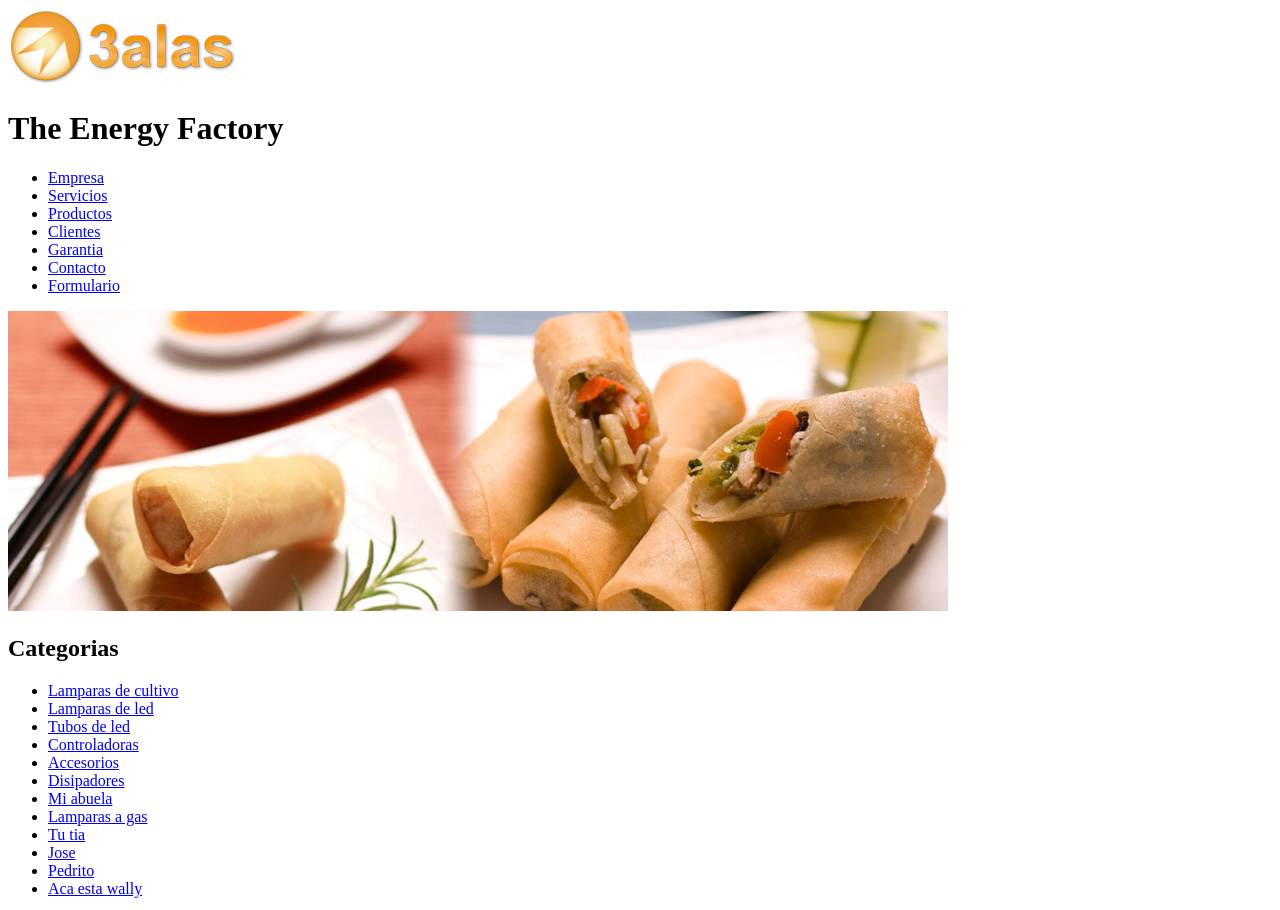
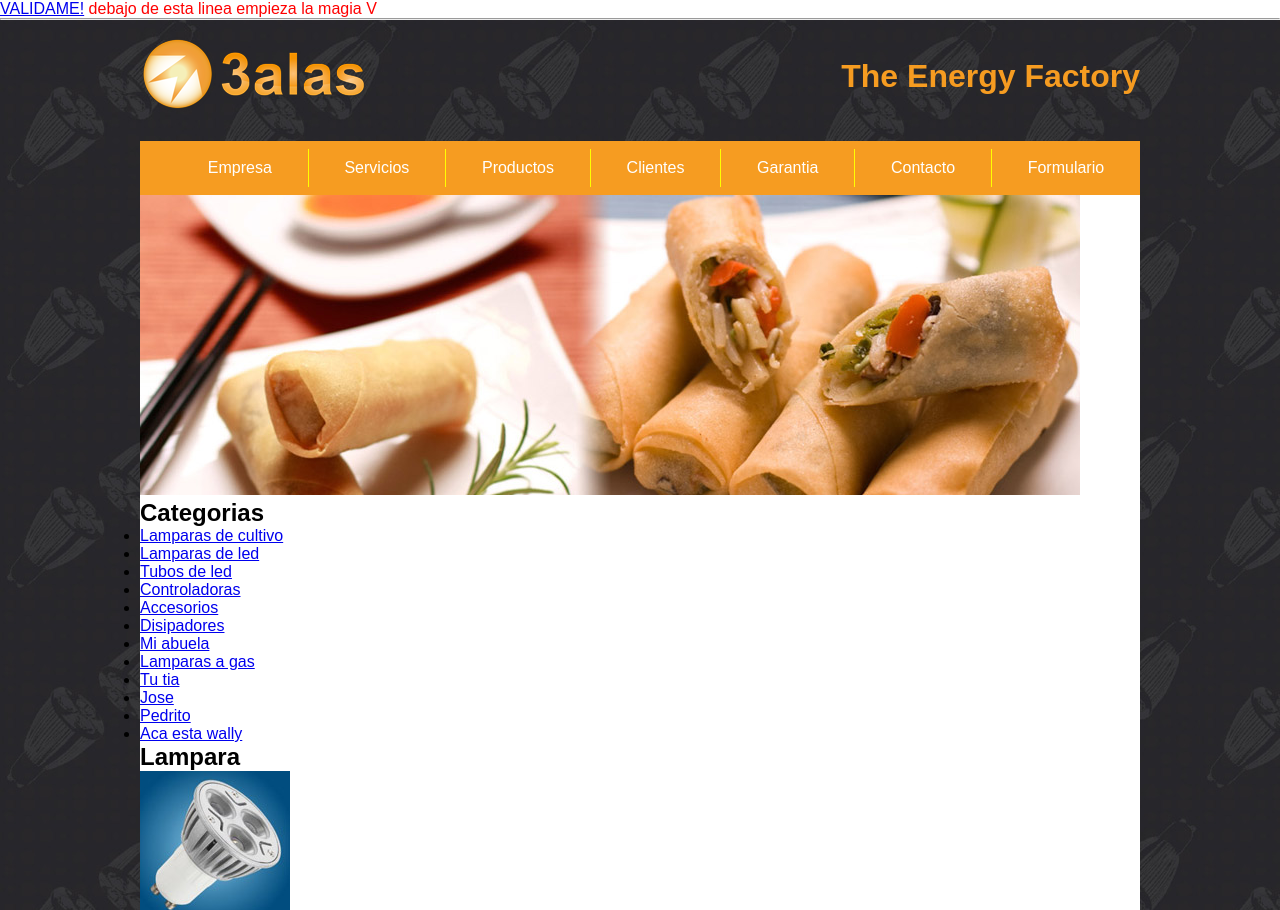
Before and after one commit to NekroDealsWithIT/sitio3alas, a plain HTML site: page index.html in a window 1280 px wide. Shown: the top 910 px of the page. Drawn offline with Linux system fonts and the light colour scheme.

Commit message:
Agregamos varios css

```diff
--- /dev/null
+++ b/CSS/estilos-flexbox.css
@@ -0,0 +1,116 @@
+/* estilos.css */
+#MUGRE_ejemplo_de_pie{
+	display:none;
+}
+.MUGRE{
+	color:#FF0000;
+	background-color:#FFFFFF;
+}
+
+/* aca empieza la magia */
+
+/* variables */
+/* custom properties */
+/* :root es la raiz de todo el sistema */
+/* las variables de CSS se crean en la raiz del documento */
+:root{
+	--negro:#29272a;
+	--naranja:#f69c21;
+	--amarillopatito:yellow;
+
+	--negroposta:#000000;
+	--blancoposta:#FFFFFF;
+
+	--testing:red;
+}
+
+/* fin variables */
+/* ------------------------------------- */
+/* con esto limpio los estilos */
+*{
+	margin:0;
+	padding:0;
+	box-sizing: border-box;
+}
+
+body{
+	background-color:var(--negro);
+	background-image:url("../images/pattern.jpg");
+	/* color:white; */
+	/* https://www.myfonts.com/WhatTheFont/ */
+	font-family: arial;
+}
+.cabecera{
+	/* lo dejo en rojo para probar donde estoy */
+	/* background-color: red; */
+
+	display:flex;
+	/* me justifica y ordena horizontalmente */
+	justify-content: space-between;
+
+	/* centrar verticalmente */
+	align-items:center;
+
+	max-width:1000px;
+	margin-left:auto;
+	margin-right:auto;
+
+	margin-top:16px;
+	margin-bottom:24px;
+}
+
+.cabecera h1{
+	color:var(--naranja);
+}
+
+.contenedor{
+	background-color:var(--blancoposta);
+	max-width:1000px;
+	margin-left:auto;
+	margin-right:auto;
+}
+
+/* seccion botonera */
+
+.botonera{
+	background-color: var(--naranja);
+	/* background-color: var(--testing); */
+	display:block;
+	/* agregamos para limitar la linea */
+	padding-bottom:8px;
+	padding-top:8px;
+}
+
+.botonera ul{
+	/* margin:10px 5px; */
+	margin-left:32px;
+	display: flex;
+	justify-content: space-between;
+	/* margin-left:auto; */
+	/* margin-right:auto; */
+	list-style-type: none;
+}
+
+.botonera li:last-child{
+	/* background-color:red; */
+	border-right:none;
+}
+.botonera li{
+	text-align:center;
+	flex-grow:1;
+	border-right: 1px solid var(--amarillopatito);
+
+	padding-top:10px;
+	padding-bottom:10px;
+}
+
+.botonera a{
+	color:var(--blancoposta);
+    text-decoration: none;
+
+}
+
+.botonera a:hover{
+	color:var(--negro);
+	background-color:var(--testing);
+}
--- /dev/null
+++ b/CSS/estilos.css
@@ -0,0 +1,125 @@
+/* estilos.css */
+#MUGRE_ejemplo_de_pie{
+	display:none;
+}
+.MUGRE{
+	color:#FF0000;
+	background-color:#FFFFFF;
+}
+
+/* aca empieza la magia */
+
+/* variables */
+/* custom properties */
+/* :root es la raiz de todo el sistema */
+/* las variables de CSS se crean en la raiz del documento */
+:root{
+	--negro:#29272a;
+	--naranja:#f69c21;
+	--amarillopatito:yellow;
+
+	--negroposta:#000000;
+	--blancoposta:#FFFFFF;
+
+	--testing:red;
+}
+
+/* fin variables */
+/* ------------------------------------- */
+/* con esto limpio los estilos */
+*{
+	margin:0;
+	padding:0;
+	box-sizing: border-box;
+}
+
+body{
+	background-color:var(--negro);
+	background-image:url("../images/pattern.jpg");
+	/* color:white; */
+	/* https://www.myfonts.com/WhatTheFont/ */
+	font-family: arial;
+}
+.cabecera{
+	/* lo dejo en rojo para probar donde estoy */
+	/* background-color: red; */
+
+	display:flex;
+	/* me justifica y ordena horizontalmente */
+	justify-content: space-between;
+
+	/* centrar verticalmente */
+	align-items:center;
+
+	max-width:1000px;
+	margin-left:auto;
+	margin-right:auto;
+
+	margin-top:16px;
+	margin-bottom:24px;
+}
+
+.cabecera h1{
+	color:var(--naranja);
+}
+
+.contenedor{
+	background-color:var(--blancoposta);
+	max-width:1000px;
+	margin-left:auto;
+	margin-right:auto;
+}
+
+/* *·*·*·*·*·*·*·*·*·*·*·*·*·*·*·*·*·*·*·*·*·*·*·*·*·*·*·*·*·*·*/
+
+/* -------------------------------- */
+/* seccion botonera OJO ver ejemplos con flexbox y float */
+/* -------------------------------- */
+
+/* *·*·*·*·*·*·*·*·*·*·*·*·*·*·*·*·*·*·*·*·*·*·*·*·*·*·*·*·*·*·*/
+
+/* agregar especifidad */
+/* .botonera.botonera */
+.botonera{
+	background-color: var(--naranja);
+	/* background-color: var(--testing); */
+	display:block;
+	/* agregamos para limitar la linea */
+	padding-bottom:8px;
+	padding-top:8px;
+}
+
+.botonera ul{
+	/* margin:10px 5px; */
+	margin-left:32px;
+	display: flex;
+	justify-content: space-between;
+	/* margin-left:auto; */
+	/* margin-right:auto; */
+	list-style-type: none;
+}
+
+.botonera li:last-child{
+	/* background-color:red; */
+	border-right:none;
+}
+.botonera li{
+	text-align:center;
+	flex-grow:1;
+	border-right: 1px solid var(--amarillopatito);
+
+	padding-top:10px;
+	padding-bottom:10px;
+}
+
+.botonera a{
+	color:var(--blancoposta);
+    text-decoration: none;
+	padding:8px 3px;
+
+}
+
+.botonera a:hover{
+	color:var(--negro);
+	background-color:var(--testing);
+}
--- a/index.html
+++ b/index.html
@@ -7,8 +7,22 @@
 		<meta charset="utf-8">
 		<title>3 alas</title>
 		<link href="CSS/estilos.css" rel="stylesheet">
+		<script>
+			function copiame(){
+				var text = "Example text to appear on clipboard";
+				navigator.clipboard.writeText(text).then(function() {
+				  console.log('Async: Copying to clipboard was successful!');
+				}, function(err) {
+				  console.error('Async: Could not copy text: ', err);
+				});
+			}
+		</script>
 	</head>
 	<body>
+		<div class="MUGRE">
+			<a href="https://validator.w3.org/nu/#textarea" target="_blank">VALIDAME!</a>
+			debajo de esta linea empieza la magia V<hr>
+		</div>
 		<div class="cabecera">
 			<a href="index.html">
 				<img src="images/logo_3alas.png" alt="Ir a home">
@@ -78,10 +92,54 @@
 			</div><!-- Cierra productos -->
 
 			<div class="newsletter">
+				<div id="imagenNewsletter"><img src="images/sobre.png" alt=""></div>
+				<div id="textoNewsletter">
+					<h3>Suscribite al newsletter</h3>
+					<p>todas las novedades en tu casilla de correo</p>
+				</div>
+				<div id="textoNewsletter2">
+					<form class="newsletter-form" action="suscribite.php">
+						<input type="email">
+						<input type="submit" value="Suscribite">
+					</form>
+				</div>
 			</div><!-- Cierra newsletter -->
+			<div id="MUGRE_ejemplo_de_pie">
+				<h4>Ejemplo de como deberia de quedar el pie</h4>
+				<!-- varias maneras de encarar el pie -->
+				<!-- copy/china/arg/creditos -->
+				<!-- o la mas facil para editar despues es de este estilo: -->
+				<table border=1>
+					<th colspan=3>no hacer esto... es un asco solo copiar el estilo de representacion</th>
+					<tr>
+						<td>Copy</td>
+						<td>China</td>
+						<td>Argentina</td>
+					</tr>
+					<tr>
+						<td colspan="3">Creditos</td>
+					</tr>
+				</table>
+			</div><!-- Cierra ejemplo de pie -->
 			<div class="pie">
+				<div class="pie-copy">
+					<h4>&copy; 2018 3alas</h4>
+					<p>Todos los derechos e izquierdos reservados</p>
+				</div>
+				<p class="pie-china">
+					Hong Kong<br>
+					Hong Kong<br>
+					Hong Kong<br>
+				<p>
+				<p class="pie-arg">
+					Buenos Aires<br>
+					Buenos Aires<br>
+					Buenos Aires<br>
+				</p>
+				<div class="pie-creditos">
+					Diseñado por <a href="*">Mauricio Niemand</a>
+				</div>
 			</div><!-- Cierra pie -->
-
 		</div><!--Cierra .contenedor -->
 		<!-- no deberias de estar tipeando aca -->
 	</body>
```
Also changed, not shown: comando github.txt.
